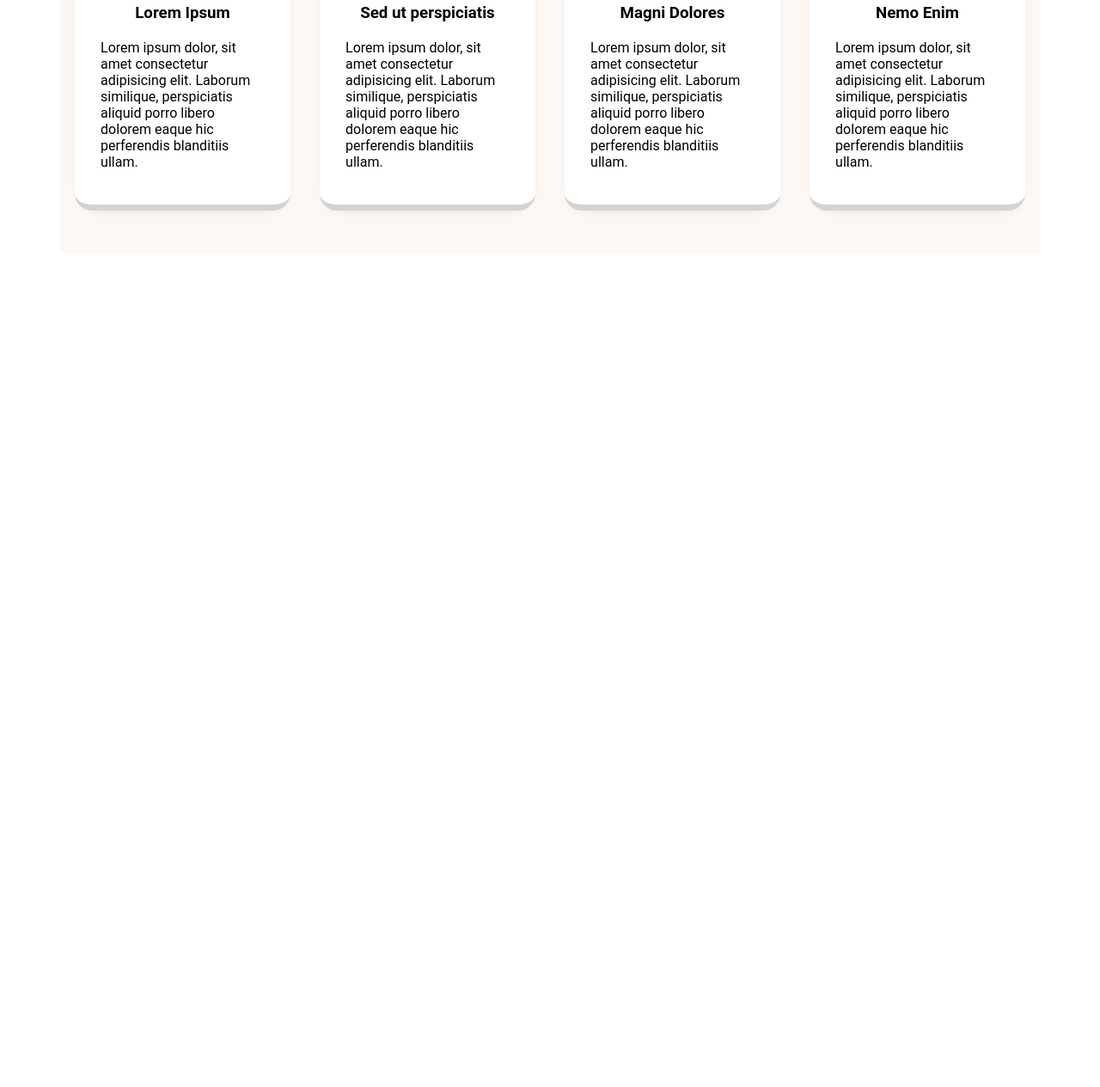
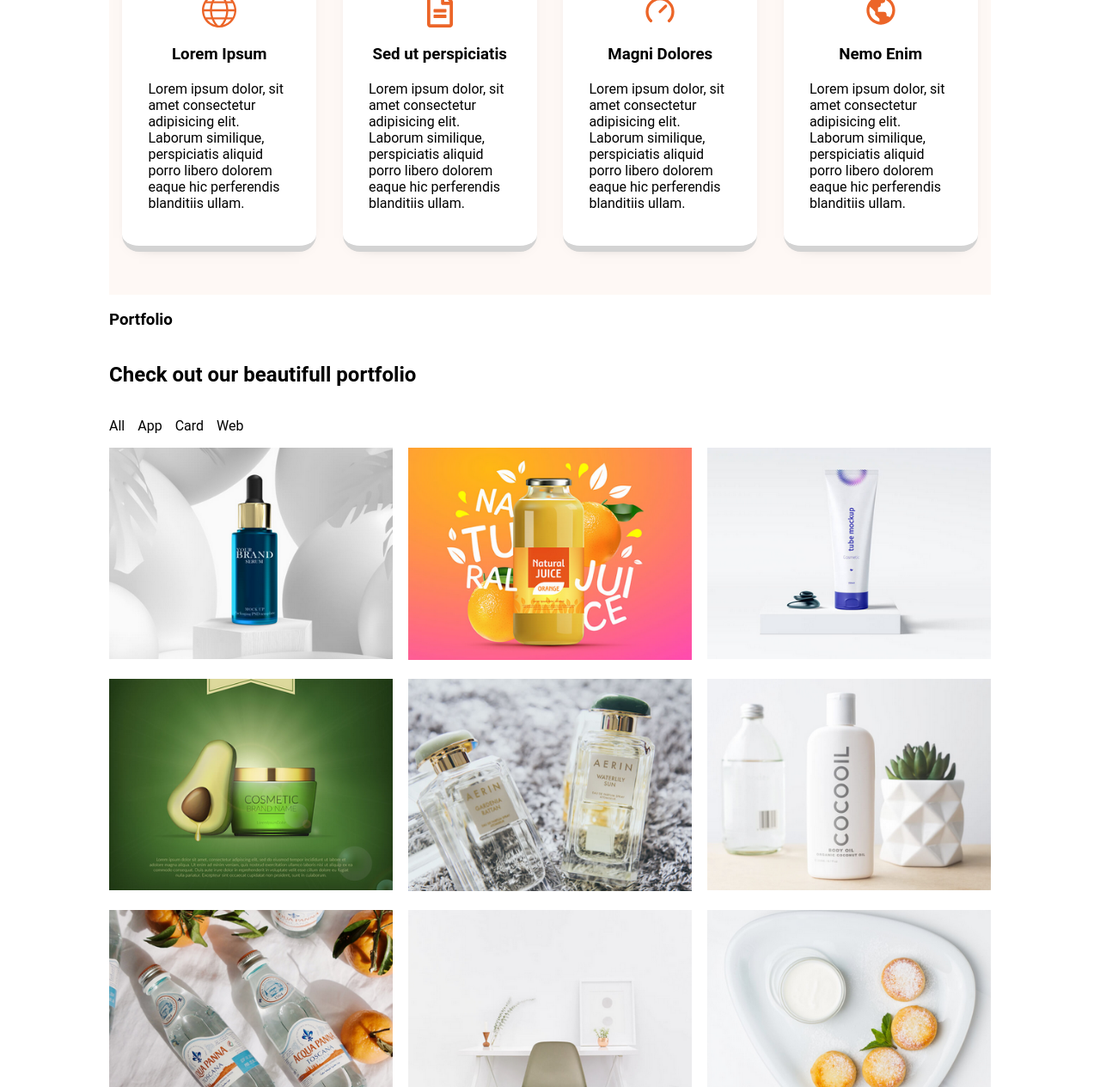
Before and after one commit to Pixel-Prodigy/Temp-2, a plain HTML site: page index.html in a window 1280 px wide. Shown: the part 1606-2871 px from the top of the page at 86% size. Before the commit the page ends 1901 px from the top, so only its background shows below. Drawn offline with Linux system fonts and the light colour scheme.

Commit message:
added content

```diff
--- a/index.html
+++ b/index.html
@@ -12,17 +12,17 @@
         <h2 class="header-heading">NineStar</h2>
       </div>
       <div class="header-right-side">
-        <a href="#" class="header-links">Home</a>
-        <a href="#" class="header-links">About us</a
-        ><a href="#" class="header-links">Service</a
-        ><a href="" class="header-links">Portfolio</a
-        ><a href="#" class="header-links">Team</a
-        ><a href="#" class="header-links">Contact</a>
+        <a href="#home" class="header-links">Home</a>
+        <a href="#about-us" class="header-links">About us</a
+        ><a href="#service" class="header-links">Service</a
+        ><a href="#portfolio" class="header-links">Portfolio</a
+        ><a href="#team" class="header-links">Team</a
+        ><a href="#contact" class="header-links">Contact</a>
         <button class="header-button">Get started</button>
       </div>
     </header>
     <main>
-      <div class="hero">
+      <div class="hero" id="home">
         <div class="hero-text">
           <h2 class="hero-heading">
             Bettter digital experience with Ninestars
@@ -40,7 +40,7 @@
           alt=""
         />
       </div>
-      <div class="about-us">
+      <div class="about-us" id="about-us">
         <img
           class="about-us--img"
           src="https://rtui-nine-star-digital-agency.netlify.app/about-img.svg"
@@ -100,12 +100,13 @@
           </div>
         </div>
       </div>
-      <div class="service">
-        <h2>Service</h2>
+      <div class="service" id="service">
+        <h3>Service</h3>
         <h2>Check out the great services we offer</h2>
         <div class="service-boxes">
           <div class="service-boxes-box">
             <svg
+              class="service-svg-fill"
               stroke-width="1"
               version="1.1"
               viewBox="0 0 17 17"
@@ -128,6 +129,7 @@
           </div>
           <div class="service-boxes-box">
             <svg
+              class="service-svg-fill"
               stroke-width="1"
               viewBox="0 0 384 512"
               class="text-[2.5rem] text-brandColor"
@@ -148,6 +150,7 @@
           </div>
           <div class="service-boxes-box">
             <svg
+              class="service-svg-stroke"
               fill="none"
               stroke-width="2"
               viewBox="0 0 24 24"
@@ -171,6 +174,7 @@
           </div>
           <div class="service-boxes-box">
             <svg
+              class="service-svg-fill"
               stroke-width="1"
               viewBox="0 0 24 24"
               class="text-[2.5rem] text-brandColor"
@@ -191,6 +195,82 @@
           </div>
         </div>
       </div>
+      <div class="portfolio" id="portfolio">
+        <h3>Portfolio</h3>
+
+        <h2>Check out our beautifull portfolio</h2>
+        <div class="portfolio-links">
+          <p tabindex="0">All</p>
+          <p tabindex="0">App</p>
+          <p tabindex="0">Card</p>
+          <p tabindex="0">Web</p>
+        </div>
+        <div class="portfolio-images">
+          <div class="after">
+            <img
+              src="./Public/Screenshot 2024-12-25 at 21-21-23 Nine Star Digital Agency.png"
+              alt=""
+              class="portfolio-img"
+            />
+          </div>
+          <div class="after">
+            <img
+              src="./Public/Screenshot 2024-12-25 at 21-21-38 Nine Star Digital Agency.png"
+              alt=""
+              class="portfolio-img"
+            />
+          </div>
+          <div class="after">
+            <img
+              src="./Public/Screenshot 2024-12-25 at 21-21-44 Nine Star Digital Agency.png"
+              alt=""
+              class="portfolio-img"
+            />
+          </div>
+          <div class="after">
+            <img
+              src="./Public/Screenshot 2024-12-25 at 21-21-50 Nine Star Digital Agency.png"
+              alt=""
+              class="portfolio-img"
+            />
+          </div>
+          <div class="after">
+            <img
+              src="./Public/Screenshot 2024-12-25 at 21-21-56 Nine Star Digital Agency.png"
+              alt=""
+              class="portfolio-img"
+            />
+          </div>
+          <div class="after">
+            <img
+              src="./Public/Screenshot 2024-12-25 at 21-21-59 Nine Star Digital Agency.png"
+              alt=""
+              class="portfolio-img"
+            />
+          </div>
+          <div class="after">
+            <img
+              src="./Public/Screenshot 2024-12-25 at 21-22-04 Nine Star Digital Agency.png"
+              alt=""
+              class="portfolio-img"
+            />
+          </div>
+          <div class="after">
+            <img
+              src="./Public/Screenshot 2024-12-25 at 21-22-08 Nine Star Digital Agency.png"
+              alt=""
+              class="portfolio-img"
+            />
+          </div>
+          <div class="after">
+            <img
+              src="./Public/Screenshot 2024-12-25 at 21-22-11 Nine Star Digital Agency.png"
+              alt=""
+              class="portfolio-img"
+            />
+          </div>
+        </div>
+      </div>
     </main>
     <footer></footer>
   </body>
--- a/style.css
+++ b/style.css
@@ -4,18 +4,23 @@ body {
   margin: 0;
 }
 body {
+  display: flex;
+  flex-direction: column;
+  align-items: center;
   padding: 0 70px;
   font-family: Roboto, sans-serif;
 }
 header {
   display: flex;
   align-items: center;
+  box-sizing: border-box;
   justify-content: space-between;
   height: 11vh;
   box-shadow: 5px 2px 6px -4px #e7e7e7, -5px 2px 6px -4px #e7e7e7;
   padding: 0 20px;
   border-radius: 3px;
   margin: 0;
+  width: 90%;
 }
 .header-left-side > h2 {
   font-weight: 500;
@@ -50,7 +55,12 @@ button:hover {
   background-color: #ec6528;
   color: white;
 }
-
+main {
+  width: 90%;
+}
+footer {
+  width: 90%;
+}
 .hero {
   display: flex;
   align-items: center;
@@ -135,21 +145,51 @@ button:hover {
   display: flex;
   flex-direction: column;
   padding: 50px 0;
+  align-items: center;
+}
+.service > h3 {
+  color: #cccccc;
+  margin: 0%;
+  font-size: 1.7em;
+}
+.service > h2 {
+  font-size: 2rem;
+  position: relative;
+  margin-bottom: 50px;
+  margin-top: 20px;
+}
+.service > h2::before {
+  content: "";
+  width: 65px;
+  height: 3px;
+  background-color: #ec6528;
+  position: absolute;
+  bottom: -6px;
+  left: 255px;
 }
 .service-boxes {
   display: flex;
   justify-content: space-around;
+}
+.service-boxes-box > h3 {
+  white-space: nowrap;
 }
 .service-boxes-box > h3,
 .service-boxes-box > p {
   margin: 0px 0px;
   margin-top: 20px;
 }
-.service-boxes-box > svg {
+.service-svg-fill {
   width: 40px;
   height: auto;
 
   fill: #ec6528;
+}
+.service-svg-stroke {
+  width: 40px;
+  height: auto;
+
+  stroke: #ec6528;
 }
 .service-boxes-box {
   box-sizing: border-box;
@@ -168,3 +208,52 @@ button:hover {
 .service-boxes-box:hover {
   border-bottom: 7px solid #ec6528;
 }
+.portfolio {
+  display: flex;
+  flex-direction: column;
+}
+.portfolio-links {
+  gap: 15px;
+  display: flex;
+}
+.portfolio-links > p {
+  user-select: none;
+  cursor: pointer;
+}
+.portfolio-links > p:focus {
+  color: #ec6528;
+}
+.portfolio-img {
+  z-index: 0;
+  width: 100%;
+  height: auto;
+  transition: transform 0.2s ease-in-out;
+}
+.after {
+  position: relative;
+  overflow: hidden;
+}
+.portfolio-images {
+  display: grid;
+  grid-template-columns: 1fr 1fr 1fr;
+  gap: 18px;
+}
+.after::after {
+  position: absolute;
+  display: flex;
+  flex-direction: column;
+  justify-content: center;
+  align-items: center;
+  content: "App";
+  width: 100%;
+  height: 100%;
+  z-index: 1;
+  right: -100%;
+  top: 0;
+  background-color: rgba(230, 230, 230, 1);
+
+  transition: right 0.2s ease-in-out;
+}
+.after:hover::after {
+  right: 0;
+}
```
Also changed, not shown: Public/Screenshot 2024-12-25 at 21-21-23 Nine Star Digital Agency.png (added), Public/Screenshot 2024-12-25 at 21-21-38 Nine Star Digital Agency.png (added), Public/Screenshot 2024-12-25 at 21-21-44 Nine Star Digital Agency.png (added), Public/Screenshot 2024-12-25 at 21-21-50 Nine Star Digital Agency.png (added), Public/Screenshot 2024-12-25 at 21-21-56 Nine Star Digital Agency.png (added), Public/Screenshot 2024-12-25 at 21-21-59 Nine Star Digital Agency.png (added), Public/Screenshot 2024-12-25 at 21-22-04 Nine Star Digital Agency.png (added), Public/Screenshot 2024-12-25 at 21-22-08 Nine Star Digital Agency.png (added), Public/Screenshot 2024-12-25 at 21-22-11 Nine Star Digital Agency.png (added).
